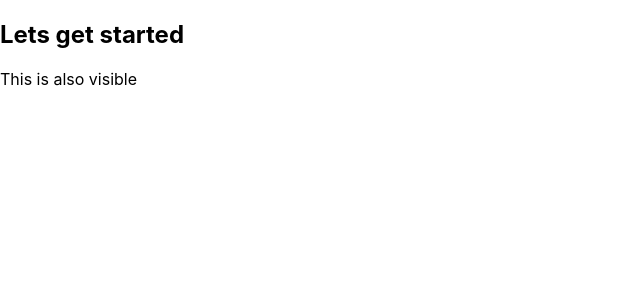
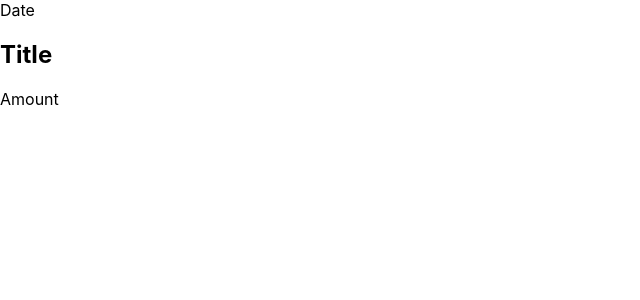
Before and after one commit to canturkmen/ExpenseReport, a React (Create React App) app: page / in a window 1280 px wide. Shown: the top 300 px of the page, without its empty margins (0-640 px from the left). Built offline with nearby package versions, Linux system fonts and the light colour scheme.

Commit message:
Wrapping HTML in one div and expanding the HTML.

```diff
--- a/src/components/ExpenseItem.js
+++ b/src/components/ExpenseItem.js
@@ -1,12 +1,15 @@
 import React from "react";
 
 function ExpenseItem() {
-    return (
-        <div>
-            <h2>Lets get started</h2>
-            <p>This is also visible</p>
-        </div>
-    );
-};
+  return (
+    <div>
+      <div>Date</div>
+      <div>
+        <h2>Title</h2>
+        <div>Amount</div>
+      </div>
+    </div>
+  );
+}
 
 export default ExpenseItem;
```
Also changed, not shown: src/App.js (+7 -5 lines).
